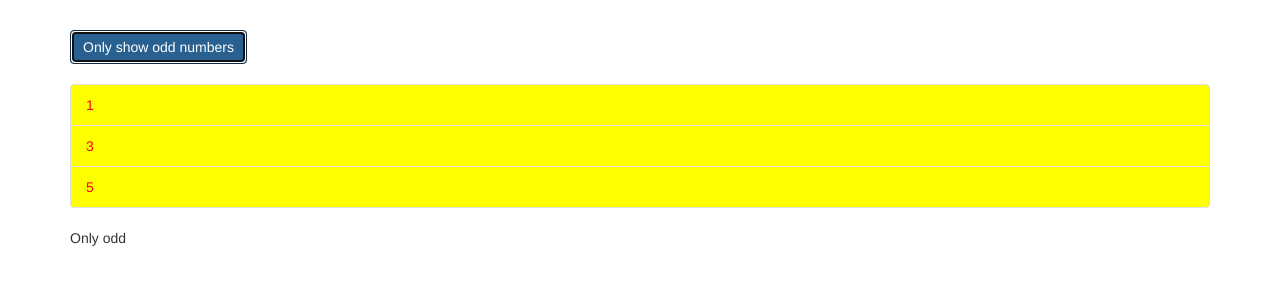
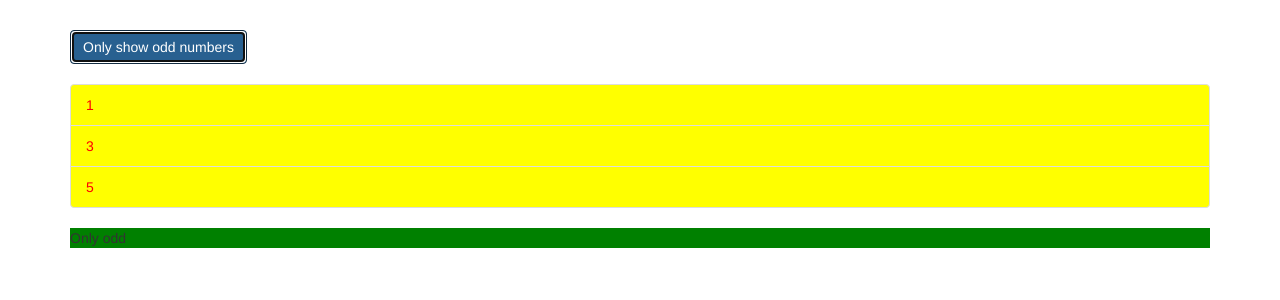
Before and after one commit to AlexWetzel/directives-practice, an Angular app: page / in a window 1280 px wide. Both pictures are taken after a click on the button "Only show odd numbers". Shown: the top 300 px of the page. Built offline with nearby package versions, Linux system fonts and the light colour scheme.

Commit message:
Added styling with custom directive

```diff
--- a/src/app/app.component.html
+++ b/src/app/app.component.html
@@ -26,7 +26,7 @@
         </div>
       </ul>
       <ng-template [ngIf]="onlyOdd">
-        <p>Only odd</p>
+        <p appBasicHighlight>Only odd</p>
       </ng-template>
     </div>
   </div>
--- a/src/app/app.module.ts
+++ b/src/app/app.module.ts
@@ -4,10 +4,12 @@
 import { HttpModule } from '@angular/http';
 
 import { AppComponent } from './app.component';
+import { BasicHighlightDirective } from './basic-hilight/basic-highlight.directive';
 
 @NgModule({
   declarations: [
-    AppComponent
+    AppComponent,
+    BasicHighlightDirective
   ],
   imports: [
     BrowserModule,
--- /dev/null
+++ b/src/app/basic-hilight/basic-highlight.directive.ts
@@ -0,0 +1,13 @@
+import { Directive, ElementRef, OnInit } from '@angular/core';
+
+@Directive({
+    selector: '[appBasicHighlight]'
+})
+
+export class BasicHighlightDirective implements OnInit{
+    constructor(private elementRef: ElementRef) {}
+
+    ngOnInit() {
+        this.elementRef.nativeElement.style.backgroundColor = 'green';
+    }
+}
```
